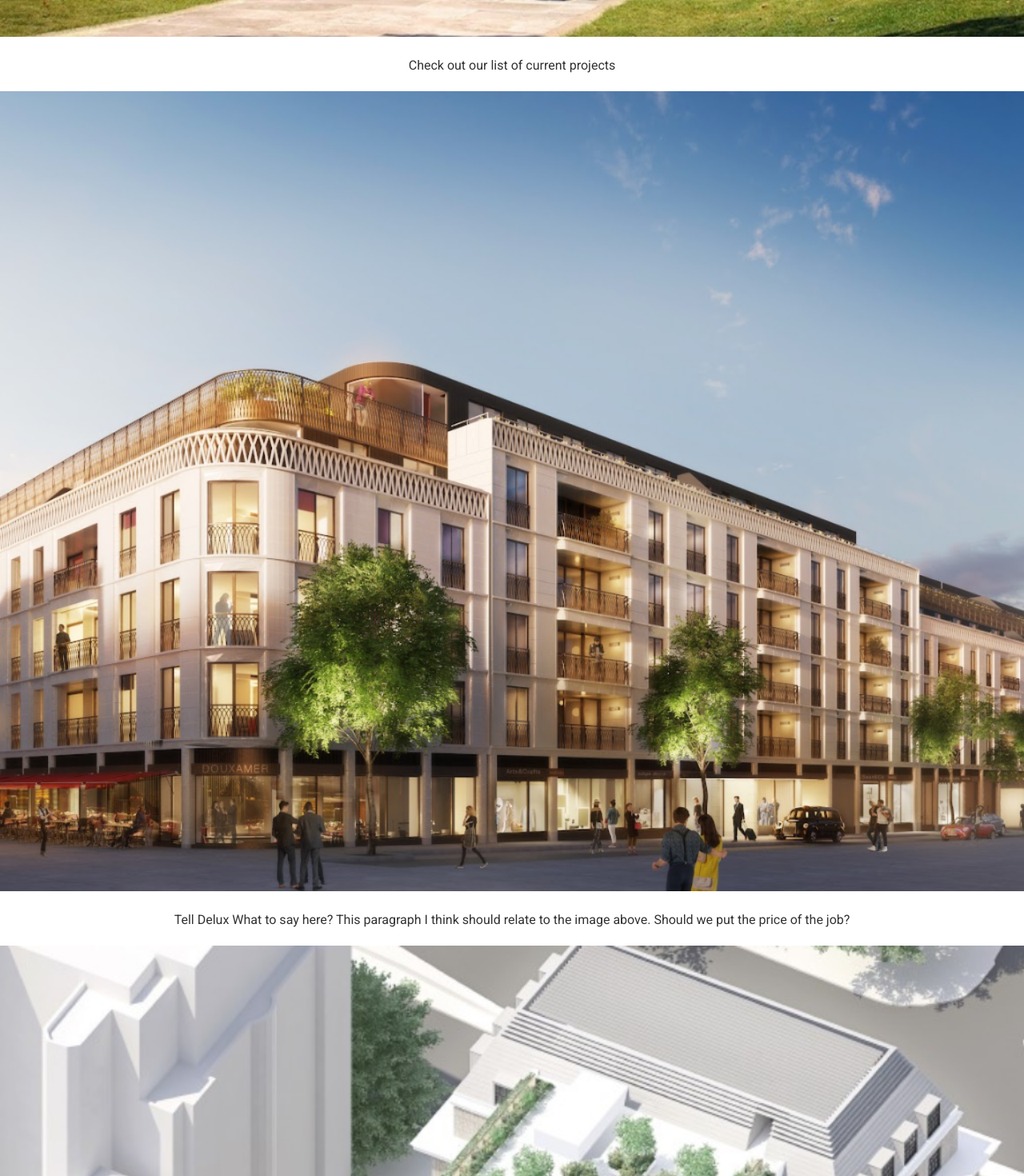
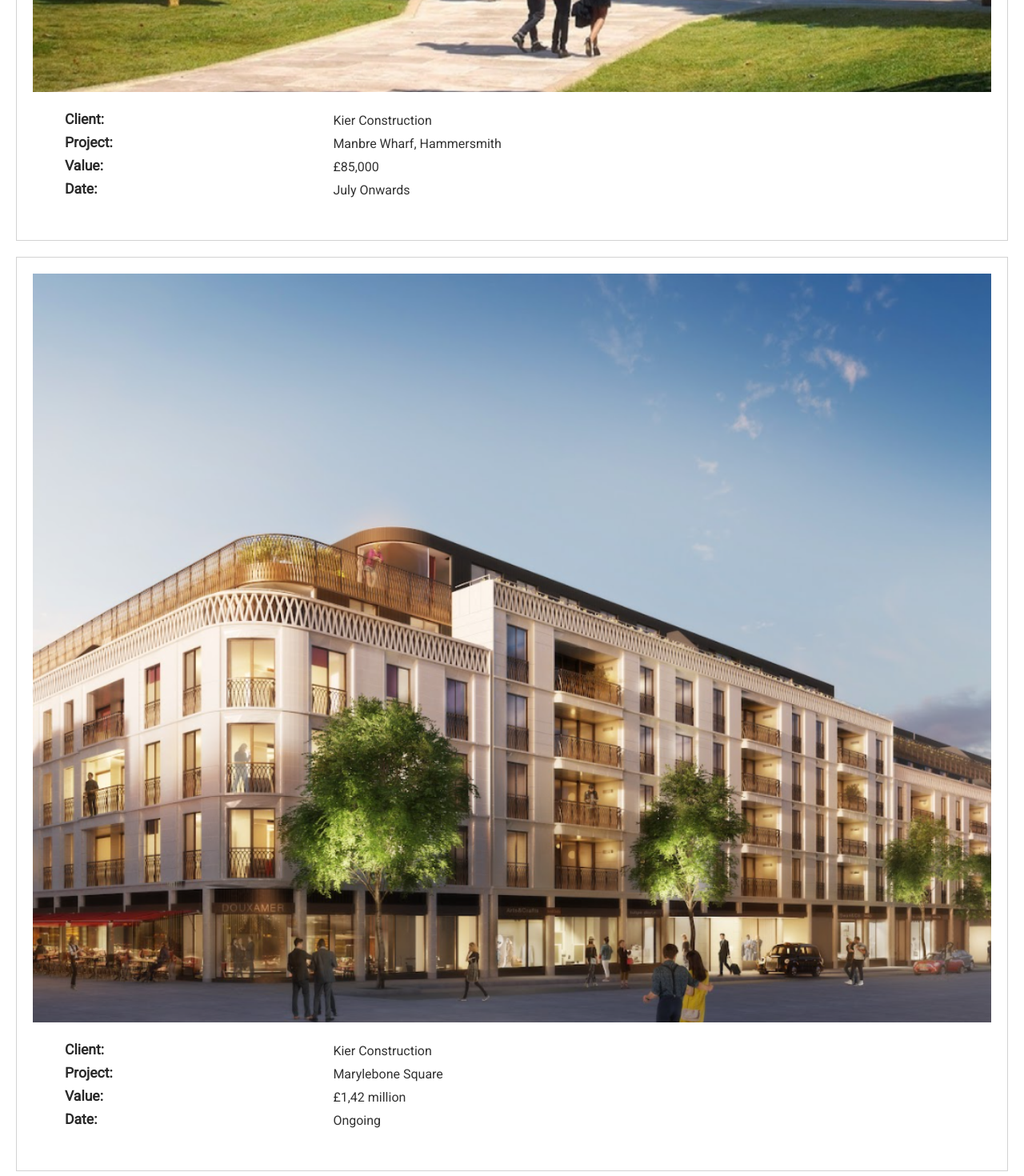
Before and after one commit to mycalldev/hartcrown, a Next.js app: page /current in a window 1280 px wide. Shown: the part 1240-2710 px from the top of the page at 80% size. Built offline with nearby package versions, Linux system fonts and the light colour scheme.

Commit message:
added content details and footer

```diff
--- /dev/null
+++ b/app/components/Footer.js
@@ -0,0 +1,83 @@
+import Link from 'next/link'
+import Image from 'next/image'
+import styles from './Footer.module.css'
+
+export default function Footer() {
+    return (
+        <main>
+        <div className={styles.containerGridAcc}>
+      <Image
+          className={styles.imageAcc}
+          src={'/accreditations/acc1.png'}
+          width={600}
+          height={600}
+          alt={'About us'}
+          quality={100}
+        />
+
+        <Image
+          className={styles.imageAcc}
+          src={'/accreditations/acc3.png'}
+          width={600}
+          height={600}
+          alt={'About us'}
+          quality={100}
+        />
+        <Image
+        className={styles.imageAcc}
+        src={'/accreditations/acc4.png'}
+        width={600}
+        height={600}
+        alt={'About us'}
+        quality={100}
+      />
+      <Image
+          className={styles.imageAcc}
+          src={'/accreditations/acc5.png'}
+          width={600}
+          height={600}
+          alt={'About us'}
+          quality={100}
+        />
+        <Image
+          className={styles.imageAcc}
+          src={'/accreditations/acc6.png'}
+          width={600}
+          height={600}
+          alt={'About us'}
+          quality={100}
+        />
+        <Image
+          className={styles.imageAcc}
+          src={'/accreditations/acc7.png'}
+          width={600}
+          height={600}
+          alt={'About us'}
+          quality={100}
+        />
+        <Image
+          className={styles.imageAcc}
+          src={'/accreditations/acc8.png'}
+          width={600}
+          height={600}
+          alt={'About us'}
+          quality={100}
+        />
+        <Image
+          className={styles.imageAcc}
+          src={'/accreditations/acc2.png'}
+          width={600}
+          height={600}
+          alt={'About us'}
+          quality={100}
+        />
+      </div>
+
+      <div className={styles.containerAddress}>
+        <div className={styles.textAddress}>Address</div>
+        <div className={styles.contentAddress}>3 Mantle Road, London SE4 2DU</div>
+      </div>
+
+        </main>
+    )
+}
--- /dev/null
+++ b/app/components/Footer.module.css
@@ -0,0 +1,31 @@
+.containerGridAcc {
+    display: grid;
+    grid-template-columns: 1fr 1fr;
+    justify-content: center;
+    max-width: 400px;
+    padding: 30px 0;
+
+    margin: auto;
+}
+
+.imageAcc {
+    width: 60%;
+    margin: auto;
+    height: auto;
+    padding: 10px;
+}
+
+.containerAddress {
+    margin-bottom: 40px;
+}
+
+.textAddress {
+    margin: 20px;
+    font-size: 1.3rem;
+    font-weight: 600;
+    text-align: center;
+}
+
+.contentAddress {
+    text-align: center;
+}
--- a/app/current/current.module.css
+++ b/app/current/current.module.css
@@ -26,8 +26,10 @@
     color: #fff;
 }
 
-.containerHero {
-
+.containerProject {
+  margin: 20px;
+  padding: 20px;
+  border: 1px solid lightgrey;
 }
 
 
@@ -37,9 +39,30 @@
 }
 
 .introText {
-width: 80%;
-margin: 20px auto;
-line-height: 1.5;
-text-align: center;
-color: #323232;
+  width: 80%;
+  margin: 20px auto;
+  line-height: 1.5;
+  text-align: center;
+  color: #323232;
 }
+
+.containerGrid {
+  margin: 20px auto 30px auto;
+}
+
+.key{
+  font-size: 1.1rem;
+  font-weight: 600;
+  color: #292929;
+}
+
+.value {
+  line-height: 1.5;
+  color: #323232;
+}
+
+.containerTextProject {
+  margin: 5px 40px;
+  display: grid;
+  grid-template-columns: 30% 70%;
+}
--- a/app/current/page.js
+++ b/app/current/page.js
@@ -10,8 +10,13 @@ export default function Current() {
       <h1 className={styles.tagLineCurrent}>
         Current Projects
       </h1>
+      <div className={styles.introText}>Check out our list of current projects</div>
+      <div className={styles.contactBTNContainer}>
+          <Link href="/" className={styles.linkBTN}>Contact</Link>
+      </div>
     {/* HERO SECTION */}
       {/* MOBILE HERO */}
+      <div className={styles.containerProject}>
         <div className={styles.containerHero}>
           <Image
             className={styles.heroImageMobile}
@@ -22,9 +27,30 @@ export default function Current() {
             quality={100}
           />
         </div>
+        <div className={styles.containerGrid}>
+          <div className={styles.containerTextProject}>
+            <div className={styles.key}>Client:</div>
+            <div className={styles.value}>Kier Construction</div>
+          </div>
 
-      <div className={styles.introText}>Check out our list of current projects</div>
+          <div className={styles.containerTextProject}>
+            <div className={styles.key}>Project:</div>
+            <div className={styles.value}>Manbre Wharf, Hammersmith</div>
+          </div>
 
+          <div className={styles.containerTextProject}>
+            <div className={styles.key}>Value:</div>
+            <div className={styles.value}>£85,000</div>
+          </div>
+
+          <div className={styles.containerTextProject}>
+            <div className={styles.key}>Date:</div>
+            <div className={styles.value}>July Onwards</div>
+          </div>
+        </div>
+      </div>
+
+      <div className={styles.containerProject}>
         <div className={styles.containerAboutUs}>
           <Image
             className={styles.heroImageMobile}
@@ -35,10 +61,30 @@ export default function Current() {
             quality={100}
           />
         </div>
+        <div className={styles.containerGrid}>
+          <div className={styles.containerTextProject}>
+            <div className={styles.key}>Client:</div>
+            <div className={styles.value}>Kier Construction</div>
+          </div>
 
-      <div className={styles.introText}>Tell Delux What to say here? This paragraph I think should relate to the image above. Should we put the price of the job? </div>
+          <div className={styles.containerTextProject}>
+            <div className={styles.key}>Project:</div>
+            <div className={styles.value}>Marylebone Square</div>
+          </div>
 
+          <div className={styles.containerTextProject}>
+            <div className={styles.key}>Value:</div>
+            <div className={styles.value}>£1,42 million</div>
+          </div>
 
+          <div className={styles.containerTextProject}>
+            <div className={styles.key}>Date:</div>
+            <div className={styles.value}>Ongoing</div>
+          </div>
+        </div>
+      </div>
+
+      <div className={styles.containerProject}>
         <div className={styles.containerAboutUs}>
           <Image
             className={styles.heroImageMobile}
@@ -50,8 +96,30 @@ export default function Current() {
           />
         </div>
 
-      <div className={styles.introText}>Tell Delux What to say here? This paragraph I think should relate to the image above. Should we put the price of the job?</div>
+        <div className={styles.containerGrid}>
+          <div className={styles.containerTextProject}>
+            <div className={styles.key}>Client:</div>
+            <div className={styles.value}>Blenheim House</div>
+          </div>
 
+          <div className={styles.containerTextProject}>
+            <div className={styles.key}>Project:</div>
+            <div className={styles.value}>Marylebone House</div>
+          </div>
+
+          <div className={styles.containerTextProject}>
+            <div className={styles.key}>Value:</div>
+            <div className={styles.value}>£2 million</div>
+          </div>
+
+          <div className={styles.containerTextProject}>
+            <div className={styles.key}>Date:</div>
+            <div className={styles.value}>Ongoing</div>
+          </div>
+        </div>
+      </div>
+
+      <div className={styles.containerProject}>
       <div className={styles.containerAboutUs}>
         <Image
           className={styles.heroImageMobile}
@@ -63,12 +131,29 @@ export default function Current() {
         />
       </div>
 
-      <div className={styles.introText}>Tell Delux What to say here? This paragraph I think should relate to the image above. Should we put the price of the job?</div>
+      <div className={styles.containerGrid}>
+          <div className={styles.containerTextProject}>
+            <div className={styles.key}>Client:</div>
+            <div className={styles.value}>Kier Construction</div>
+          </div>
 
+          <div className={styles.containerTextProject}>
+            <div className={styles.key}>Project:</div>
+            <div className={styles.value}>Park Street SE1</div>
+          </div>
 
-      <div className={styles.contactBTNContainer}>
-          <Link href="/" className={styles.linkBTN}>Contact</Link>
+          <div className={styles.containerTextProject}>
+            <div className={styles.key}>Value:</div>
+            <div className={styles.value}>£225k</div>
           </div>
+
+          <div className={styles.containerTextProject}>
+            <div className={styles.key}>Date:</div>
+            <div className={styles.value}>Ongoing</div>
+          </div>
+        </div>
+      </div>
+
     </main>
   )
 }
--- a/app/layout.js
+++ b/app/layout.js
@@ -1,7 +1,7 @@
 import { Roboto } from "next/font/google";
 import "./globals.css";
 import Navbar from './components/Navbar'
-// import Footer from './components/Footer'
+import Footer from './components/Footer'
 
 
 const roboto = Roboto({ weight: '400', subsets: ["latin"] });
@@ -19,7 +19,7 @@ export default function RootLayout({ children }) {
      <body className={roboto.className}>
        <Navbar />
        {children}
-       {/* <Footer /> */}
+       <Footer />
      </body>
    </html>
   );
```
Also changed, not shown: app/page.js (+3 -37 lines), app/page.module.css (+0 -14 lines). Lines whose indentation alone changed are shown as unchanged.
